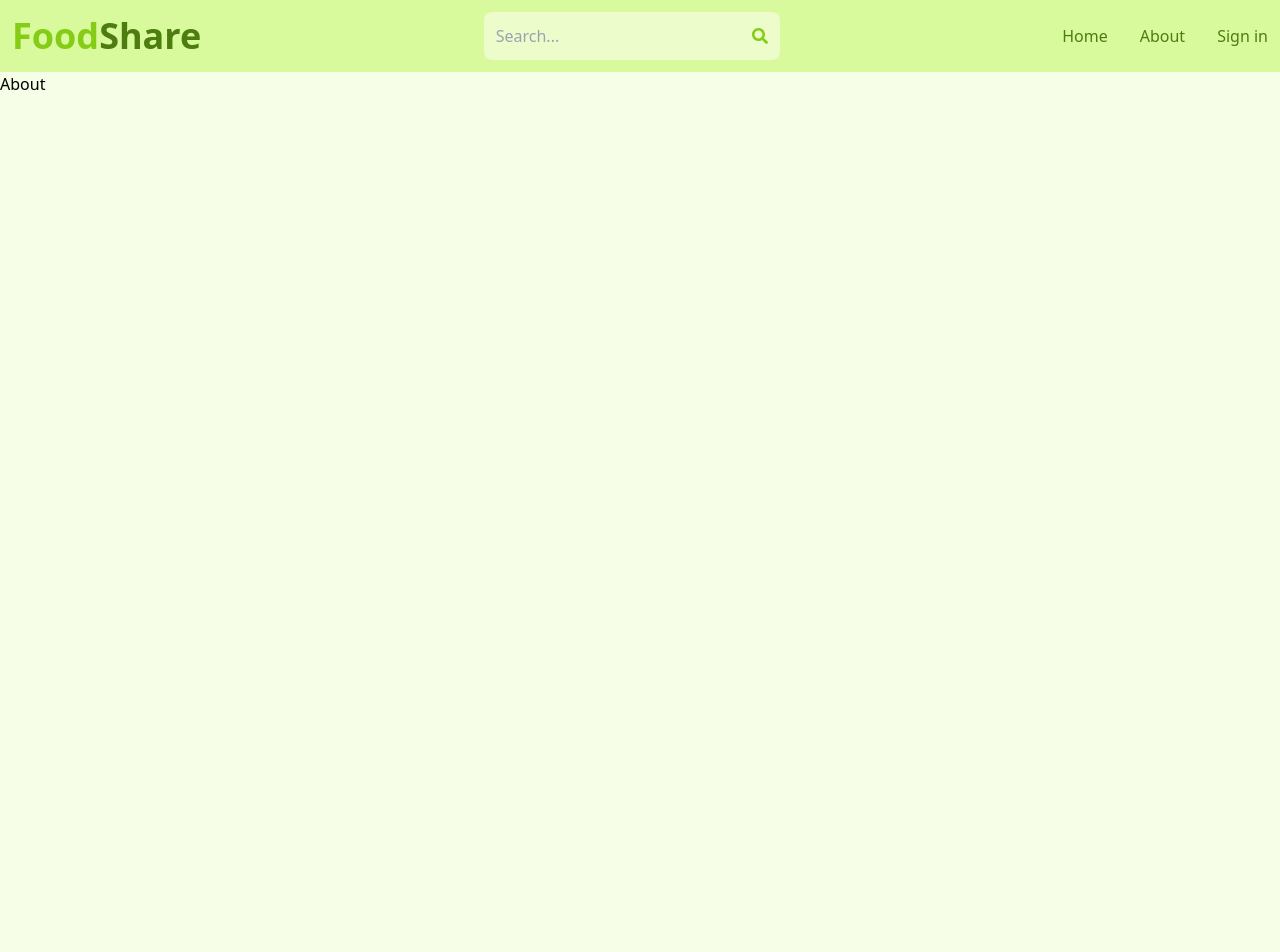
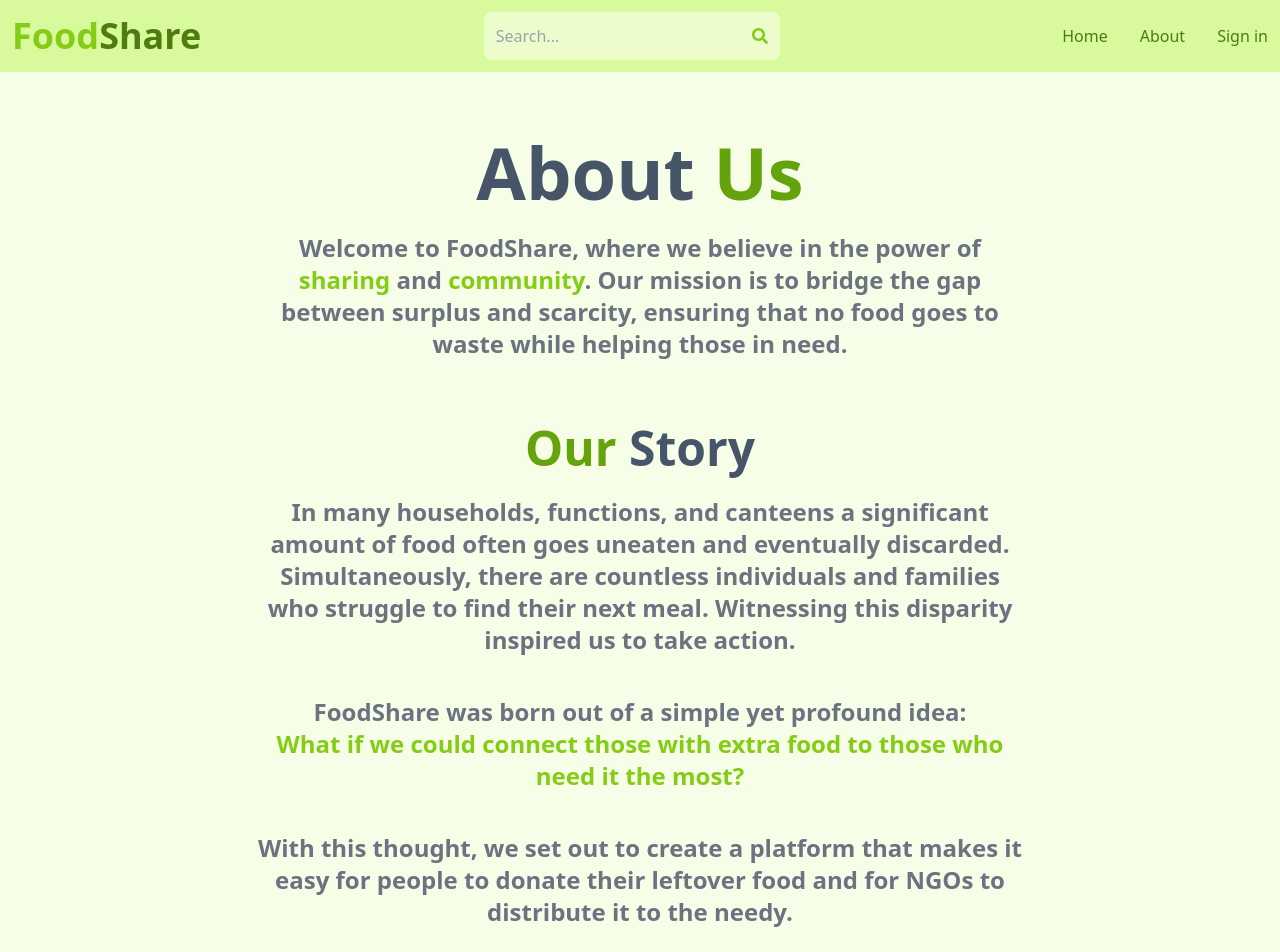
Before and after one commit to CJC0DeS/food-share, a React (Vite) app in the folder client/: page /about in a window 1280 px wide. Shown: the top 952 px of the page. Before the commit the page ends 800 px from the top, so only its background shows below. Built offline with nearby package versions, Linux system fonts and the light colour scheme; no server answers.

Commit message:
feat: Implement About page [FE]

```diff
--- a/client/src/pages/About.jsx
+++ b/client/src/pages/About.jsx
@@ -1,5 +1,95 @@
 import React from "react";
+import { Link } from "react-router-dom";
+import Icon from "@mdi/react";
+import { mdiArrowRight } from "@mdi/js";
 
 export default function About() {
-  return <div>About</div>;
+  return (
+    <div>
+      <div className="flex flex-col gap-6 py-16 px-3 max-w-6xl mx-auto">
+        <h1 className="text-slate-600 font-bold text-5xl lg:text-7xl mx-auto">
+          About <span className="text-lime-600"> Us </span>
+        </h1>
+        <div className="text-gray-500 text-xl lg:text-2xl mx-auto font-semibold max-w-3xl text-center">
+          Welcome to FoodShare, where we believe in the power of{" "}
+          <span className="text-lime-500"> sharing </span> and{" "}
+          <span className="text-lime-500"> community</span>. Our mission is to
+          bridge the gap between surplus and scarcity, ensuring that no food
+          goes to waste while helping those in need.
+        </div>
+        <h1 className="text-slate-600 font-bold text-3xl lg:text-5xl mx-auto mt-10">
+          <span className="text-lime-600"> Our </span>
+          Story
+        </h1>
+        <div className="text-gray-500 text-xl lg:text-2xl mx-auto font-semibold max-w-3xl text-center">
+          In many households, functions, and canteens a significant amount of
+          food often goes uneaten and eventually discarded. Simultaneously,
+          there are countless individuals and families who struggle to find
+          their next meal. Witnessing this disparity inspired us to take action.
+          <div className="my-10">
+            FoodShare was born out of a simple yet profound idea: <br></br>
+            <span className="text-lime-500">
+              What if we could connect those with extra food to those who need
+              it the most?{" "}
+            </span>
+          </div>
+          With this thought, we set out to create a platform that makes it easy
+          for people to donate their leftover food and for NGOs to distribute it
+          to the needy.
+        </div>
+        <h1 className="text-slate-600 font-bold text-3xl lg:text-5xl mx-auto mt-10">
+          <span className="text-lime-600"> Our </span>
+          Mission
+        </h1>
+        <div className="text-gray-500 text-xl lg:text-2xl mx-auto font-semibold max-w-3xl text-center">
+          <span className="text-2xl lg:text-3xl">We aim to:</span>
+          <ul className="flex flex-col mt-5 gap-4">
+            <li>
+              {" "}
+              • <span className="text-lime-500">Reduce</span> food waste by
+              providing a convenient way for individuals and businesses to
+              donate surplus food.
+            </li>
+            <li>
+              • <span className="text-lime-500">Support</span> NGOs in their
+              efforts to feed the hungry by connecting them with reliable
+              sources of donations.
+            </li>
+            <li>
+              {" "}
+              • <span className="text-lime-500">Promote</span> a culture of
+              sharing and community responsibility, encouraging everyone to
+              contribute to a more sustainable and empathetic world.
+            </li>
+          </ul>
+        </div>
+
+        <h1 className="text-slate-600 font-bold text-3xl lg:text-5xl mx-auto mt-10">
+          Join <span className="text-lime-600"> Us </span>
+        </h1>
+        <div className="text-gray-500 text-xl lg:text-2xl mx-auto font-semibold max-w-3xl text-center">
+          Be a part of the movement to reduce food waste and fight hunger.
+          Whether you’re an individual, a restaurant, or an organization, your
+          contribution can make a significant difference. <br />
+          <span className="block mt-10 text-lime-500">
+            Together, we can create a community where surplus food finds its way
+            to those who need it most.
+          </span>
+        </div>
+
+        <Link
+          to={"/food-posting"}
+          className="text-xs sm:text-sm  mx-auto mt-10"
+        >
+          <button
+            type="button"
+            class="flex text-white bg-lime-500 hover:bg-lime-600 focus:outline-none focus:ring-4 focus:ring-green-300 font-medium rounded-full text-sm px-5 py-2.5 text-center me-2 mb-2 dark:bg-lime-500 dark:hover:bg-lime-600 dark:focus:ring-lime-600"
+          >
+            <span className="my-auto">DONATE NOW</span>
+            <Icon path={mdiArrowRight} size={1} className="ml-2" />
+          </button>
+        </Link>
+      </div>
+    </div>
+  );
 }
```
